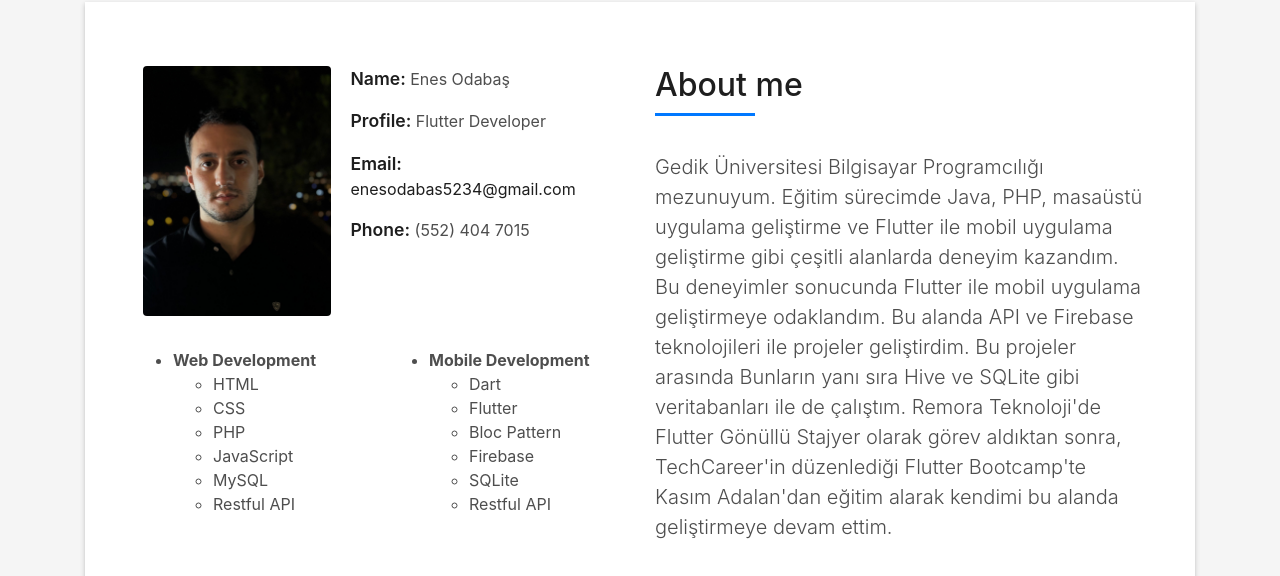
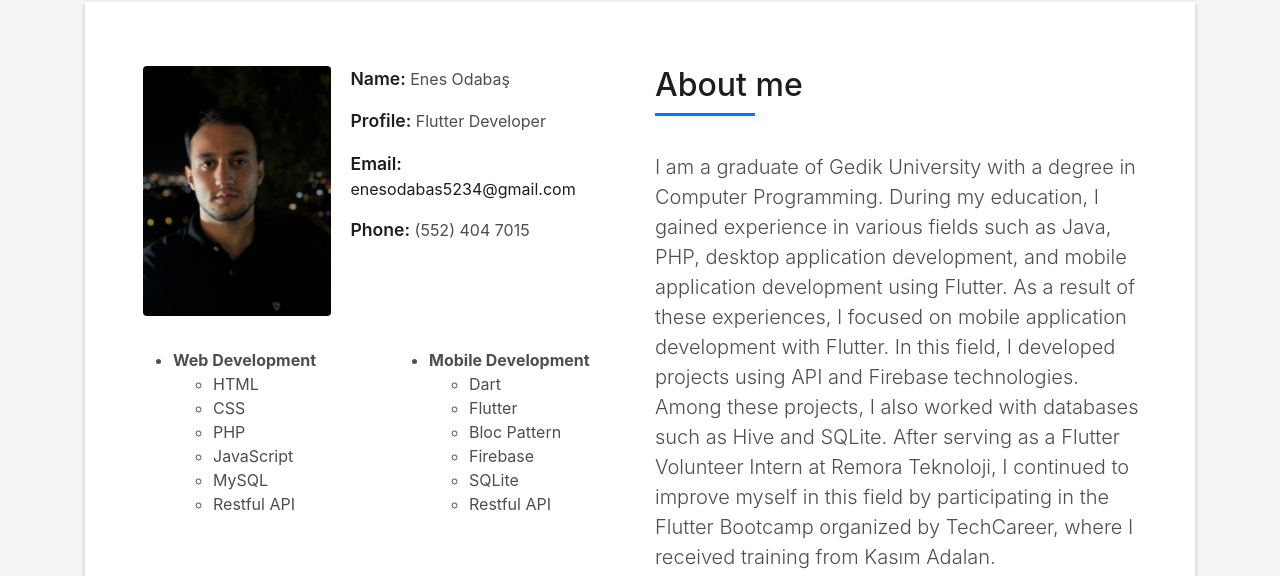
Before and after one commit to enessodbs/enessodbs.github.io, a plain HTML site: page index.html in a window 1280 px wide. Shown: the part 862-1438 px from the top of the page. Drawn offline with Linux system fonts and the light colour scheme; files whose address does not match are found by name.

Commit message:
Update index.html

```diff
--- a/index.html
+++ b/index.html
@@ -193,8 +193,8 @@
                       <h5 class="title-left">About me</h5>
                     </div>
                     <p class="lead">
-         Gedik Üniversitesi Bilgisayar Programcılığı mezunuyum. Eğitim sürecimde Java, PHP, masaüstü uygulama geliştirme ve Flutter ile mobil uygulama geliştirme gibi çeşitli alanlarda deneyim kazandım. Bu deneyimler sonucunda Flutter ile mobil uygulama geliştirmeye odaklandım. Bu alanda API ve Firebase teknolojileri ile projeler geliştirdim. Bu projeler arasında Bunların yanı sıra Hive ve SQLite gibi veritabanları ile de çalıştım.
-Remora Teknoloji'de Flutter Gönüllü Stajyer olarak görev aldıktan sonra, TechCareer'in düzenlediği Flutter Bootcamp'te Kasım Adalan'dan eğitim alarak kendimi bu alanda geliştirmeye devam ettim. </p>
+        I am a graduate of Gedik University with a degree in Computer Programming. During my education, I gained experience in various fields such as Java, PHP, desktop application development, and mobile application development using Flutter. As a result of these experiences, I focused on mobile application development with Flutter. In this field, I developed projects using API and Firebase technologies. Among these projects, I also worked with databases such as Hive and SQLite.
+After serving as a Flutter Volunteer Intern at Remora Teknoloji, I continued to improve myself in this field by participating in the Flutter Bootcamp organized by TechCareer, where I received training from Kasım Adalan. </p>
                   </div>
                   <div class="socials">
                     <ul>
```
